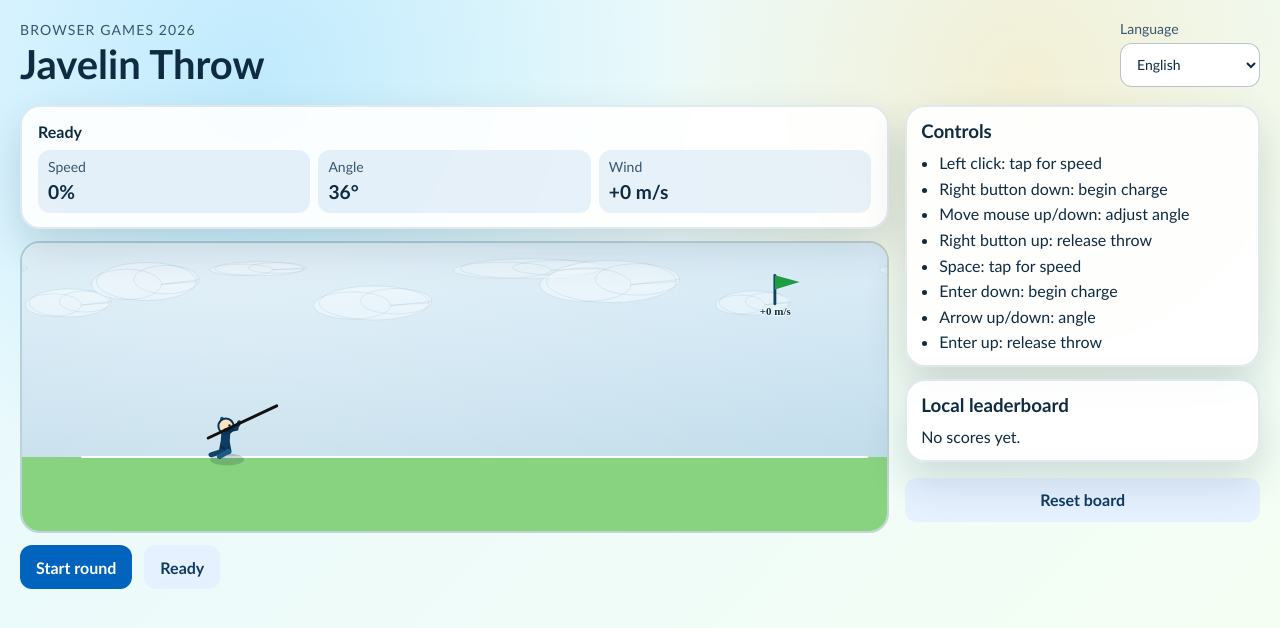
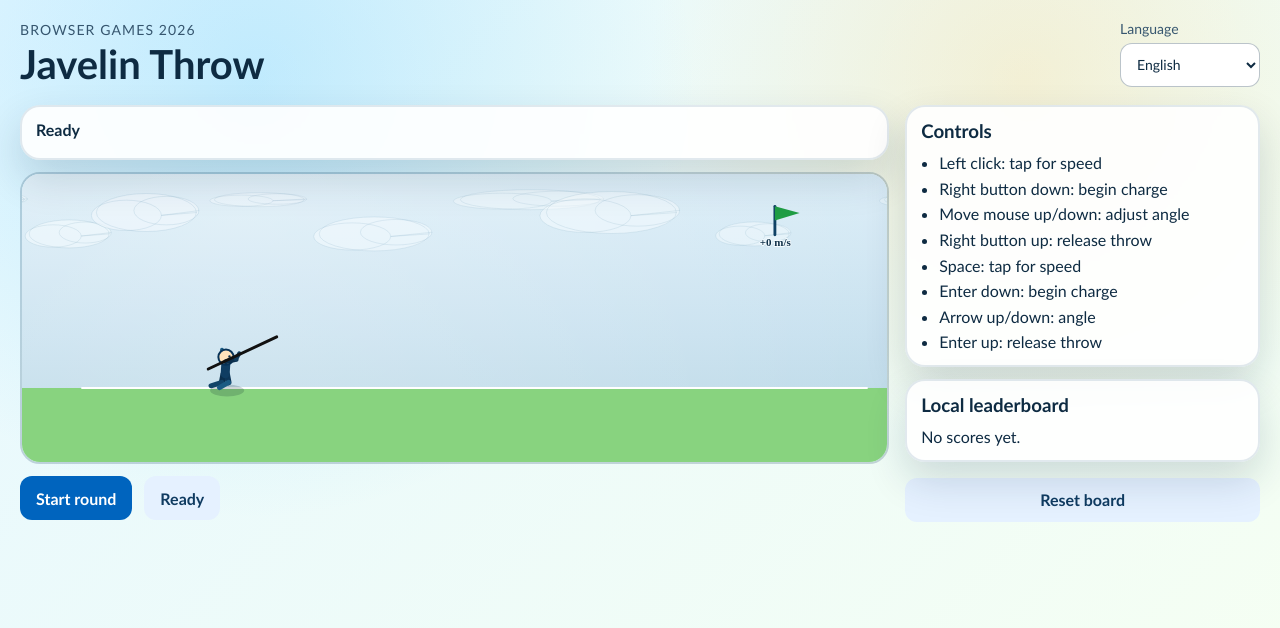
Before and after one commit to tonikv/Javelin, a React (Vite) app: page / in a window 1280 px wide. Shown: the top 628 px of the page. Built offline with nearby package versions, Linux system fonts and the light colour scheme.

Commit message:
Refactor throw info UI and persist throw specs in highscores

```diff
--- a/src/features/javelin/JavelinPage.tsx
+++ b/src/features/javelin/JavelinPage.tsx
@@ -169,6 +169,7 @@ export const JavelinPage = (): ReactElement => {
     state.phase.isHighscore &&
     savedRoundId !== state.roundId;
   const resultDistanceM = state.phase.tag === 'result' ? state.phase.distanceM : null;
+  const resultThrowSpecs = state.phase.tag === 'result' ? state.phase.launchedFrom : null;
 
   const isFoulMessage =
     state.phase.tag === 'fault' ||
@@ -218,19 +219,39 @@ export const JavelinPage = (): ReactElement => {
           {resultStatusMessage && (
             <p className={`result-note ${isFoulMessage ? 'is-foul' : ''}`}>{resultStatusMessage}</p>
           )}
+          {resultThrowSpecs !== null && (
+            <div className="result-specs">
+              <span className="score-chip">
+                {t('spec.wind')}:{' '}
+                {resultThrowSpecs.windMs >= 0 ? '+' : ''}
+                {formatNumber(resultThrowSpecs.windMs)} m/s
+              </span>
+              <span className="score-chip">
+                {t('spec.angle')}: {formatNumber(resultThrowSpecs.angleDeg, 0)}°
+              </span>
+              <span className="score-chip">
+                {t('spec.launchSpeed')}: {formatNumber(resultThrowSpecs.launchSpeedMs)} m/s
+              </span>
+            </div>
+          )}
 
           {canSaveScore && state.phase.tag === 'result' && (
             <form
               className="save-form"
               onSubmit={(event) => {
                 event.preventDefault();
+                if (state.phase.tag !== 'result') {
+                  return;
+                }
                 addHighscore({
                   id: crypto.randomUUID(),
                   name: nameInput.trim().slice(0, 10) || t('scoreboard.defaultName'),
                   distanceM: resultDistanceM ?? 0,
                   playedAtIso: new Date().toISOString(),
                   locale,
-                  windMs: state.windMs
+                  windMs: state.phase.launchedFrom.windMs,
+                  launchSpeedMs: state.phase.launchedFrom.launchSpeedMs,
+                  angleDeg: state.phase.launchedFrom.angleDeg
                 });
                 setSavedRoundId(state.roundId);
               }}
--- a/src/features/javelin/components/HudPanel.tsx
+++ b/src/features/javelin/components/HudPanel.tsx
@@ -1,6 +1,6 @@
 import type { ReactElement } from 'react';
 import type { GameState } from '../game/types';
-import { getAngleDeg, getSpeedPercent, getThrowLineRemainingM } from '../game/selectors';
+import { getThrowLineRemainingM } from '../game/selectors';
 import { useI18n } from '../../../i18n/init';
 
 type HudPanelProps = {
@@ -30,8 +30,6 @@ const phaseMessageKey = (state: GameState): string => {
 
 export const HudPanel = ({ state }: HudPanelProps): ReactElement => {
   const { t, formatNumber } = useI18n();
-  const speed = getSpeedPercent(state);
-  const angle = getAngleDeg(state);
   const throwLineRemainingM = getThrowLineRemainingM(state);
 
   const phaseHint =
@@ -40,38 +38,11 @@ export const HudPanel = ({ state }: HudPanelProps): ReactElement => {
       : state.phase.tag === 'chargeAim'
         ? t('javelin.speedPassiveHint')
         : '';
-  const windHint = (() => {
-    if (state.phase.tag !== 'chargeAim') {
-      return '';
-    }
-    if (Math.abs(state.windMs) < 0.3) {
-      return '';
-    }
-    return state.windMs < -0.3 ? t('javelin.windHintHeadwind') : t('javelin.windHintTailwind');
-  })();
 
   return (
     <section className="card hud-panel" aria-label={t('a11y.hudPanel')}>
       <div className="hud-topline">{t(phaseMessageKey(state))}</div>
       {phaseHint && <div className="hud-hint">{phaseHint}</div>}
-      {windHint && <div className="hud-hint hud-hint-wind">{windHint}</div>}
-      <div className="hud-grid">
-        <div className="hud-item">
-          <span>{t('hud.speed')}</span>
-          <strong>{speed}%</strong>
-        </div>
-        <div className="hud-item">
-          <span>{t('hud.angle')}</span>
-          <strong>{formatNumber(angle, 0)}°</strong>
-        </div>
-        <div className="hud-item">
-          <span>{t('hud.wind')}</span>
-          <strong>
-            {state.windMs >= 0 ? '+' : ''}
-            {formatNumber(state.windMs)} m/s
-          </strong>
-        </div>
-      </div>
     </section>
   );
 };
--- a/src/features/javelin/components/ScoreBoard.tsx
+++ b/src/features/javelin/components/ScoreBoard.tsx
@@ -26,13 +26,33 @@ const ScoreBoardContentComponent = ({ highscores }: ScoreBoardContentProps): Rea
     return <p className="scoreboard-empty">{t('scoreboard.empty')}</p>;
   }
 
+  const formatSignedWind = (windMs: number): string =>
+    `${windMs >= 0 ? '+' : ''}${formatNumber(windMs)} m/s`;
+
   return (
     <ol className="scoreboard-list">
       {highscores.map((entry) => (
         <li key={entry.id} className="scoreboard-entry">
-          <span>{entry.name}</span>
-          <strong>{formatNumber(entry.distanceM)} m</strong>
-          <time>{dateFormatter.format(new Date(entry.playedAtIso))}</time>
+          <div className="scoreboard-main">
+            <span className="scoreboard-name">{entry.name}</span>
+            <strong className="scoreboard-distance">{formatNumber(entry.distanceM)} m</strong>
+            <time className="scoreboard-date">{dateFormatter.format(new Date(entry.playedAtIso))}</time>
+          </div>
+          <div className="scoreboard-meta">
+            <span className="score-chip">
+              {t('spec.wind')}: {formatSignedWind(entry.windMs)}
+            </span>
+            {typeof entry.angleDeg === 'number' && (
+              <span className="score-chip">
+                {t('spec.angle')}: {formatNumber(entry.angleDeg, 0)}°
+              </span>
+            )}
+            {typeof entry.launchSpeedMs === 'number' && (
+              <span className="score-chip">
+                {t('spec.launchSpeed')}: {formatNumber(entry.launchSpeedMs)} m/s
+              </span>
+            )}
+          </div>
         </li>
       ))}
     </ol>
--- a/src/features/javelin/game/selectors.ts
+++ b/src/features/javelin/game/selectors.ts
@@ -16,22 +16,6 @@ export const getSpeedPercent = (state: GameState): number => {
     return Math.round(state.phase.launchedFrom.speedNorm * 100);
   }
   return 0;
-};
-
-export const getAngleDeg = (state: GameState): number => {
-  switch (state.phase.tag) {
-    case 'chargeAim':
-    case 'throwAnim':
-      return state.phase.angleDeg;
-    case 'flight':
-    case 'result':
-      return state.phase.launchedFrom.angleDeg;
-    case 'idle':
-    case 'runup':
-    case 'fault':
-    default:
-      return state.aimAngleDeg;
-  }
 };
 
 export const getRunupMeterPhase01 = (state: GameState): number | null => {
--- a/src/features/javelin/game/types.ts
+++ b/src/features/javelin/game/types.ts
@@ -155,4 +155,6 @@ export type HighscoreEntry = {
   playedAtIso: string;
   locale: Locale;
   windMs: number;
+  launchSpeedMs?: number;
+  angleDeg?: number;
 };
--- a/src/features/javelin/hooks/useLocalHighscores.ts
+++ b/src/features/javelin/hooks/useLocalHighscores.ts
@@ -47,13 +47,28 @@ const parseEntry = (value: unknown): HighscoreEntry | null => {
   }
   const windMs = raw.windMs === undefined ? 0 : raw.windMs;
 
+  if (
+    raw.launchSpeedMs !== undefined &&
+    (typeof raw.launchSpeedMs !== 'number' || !Number.isFinite(raw.launchSpeedMs))
+  ) {
+    return null;
+  }
+  const launchSpeedMs = typeof raw.launchSpeedMs === 'number' ? raw.launchSpeedMs : undefined;
+
+  if (raw.angleDeg !== undefined && (typeof raw.angleDeg !== 'number' || !Number.isFinite(raw.angleDeg))) {
+    return null;
+  }
+  const angleDeg = typeof raw.angleDeg === 'number' ? raw.angleDeg : undefined;
+
   return {
     id: raw.id,
     name: raw.name,
     distanceM: raw.distanceM,
     playedAtIso: raw.playedAtIso,
     locale,
-    windMs
+    windMs,
+    launchSpeedMs,
+    angleDeg
   };
 };
 
--- a/src/i18n/resources.ts
+++ b/src/i18n/resources.ts
@@ -9,8 +9,6 @@ export const resources: Record<Locale, Messages> = {
     'javelin.runupHint': 'Naputa nopeasti vauhtia. Heittoviivalle',
     'javelin.throwLine': 'Heittoviiva',
     'javelin.speedPassiveHint': 'Vauhti hiipuu tähtäyksessä - vapauta vihreällä alueella.',
-    'javelin.windHintHeadwind': 'Vastatuuli - tähtää korkeammalle',
-    'javelin.windHintTailwind': 'Myötätuuli - matalampi kulma kantaa pidemmälle',
     'javelin.landingTipFirst': 'Kärki edellä',
     'javelin.landingFlat': 'Litteä alastulo',
     'javelin.result.foul_line': 'Hylätty: viiva ylitetty',
@@ -23,11 +21,11 @@ export const resources: Record<Locale, Messages> = {
     'phase.flight': 'Keihäs ilmassa',
     'phase.result': 'Tulos valmis',
     'phase.fault': 'Virheheitto',
-    'hud.speed': 'Vauhti',
-    'hud.angle': 'Kulma',
-    'hud.wind': 'Tuuli',
     'hud.rhythm': 'Kiihdytys',
     'hud.force': 'Voima',
+    'spec.wind': 'Tuuli',
+    'spec.angle': 'Kulma',
+    'spec.launchSpeed': 'Nopeus',
     'hud.perfect': 'Täydellinen',
     'hud.good': 'Hyvä',
     'hud.miss': 'Huti',
@@ -73,8 +71,6 @@ export const resources: Record<Locale, Messages> = {
     'javelin.runupHint': 'Tryck snabbt för fart. Kvar till linjen',
     'javelin.throwLine': 'Kastlinje',
     'javelin.speedPassiveHint': 'Farten avtar under laddning - släpp i gröna zonen.',
-    'javelin.windHintHeadwind': 'Motvind - sikta högre för distans',
-    'javelin.windHintTailwind': 'Medvind - lägre vinkel bär längre',
     'javelin.landingTipFirst': 'Spetsen först',
     'javelin.landingFlat': 'Platt landning',
     'javelin.result.foul_line': 'Ogiltigt: linjen överträdd',
@@ -87,11 +83,11 @@ export const resources: Record<Locale, Messages> = {
     'phase.flight': 'Spjutet flyger',
     'phase.result': 'Resultat klart',
     'phase.fault': 'Övertramp',
-    'hud.speed': 'Fart',
-    'hud.angle': 'Vinkel',
-    'hud.wind': 'Vind',
     'hud.rhythm': 'Ansats',
     'hud.force': 'Kraft',
+    'spec.wind': 'Vind',
+    'spec.angle': 'Vinkel',
+    'spec.launchSpeed': 'Hastighet',
     'hud.perfect': 'Perfekt',
     'hud.good': 'Bra',
     'hud.miss': 'Miss',
@@ -137,8 +133,6 @@ export const resources: Record<Locale, Messages> = {
     'javelin.runupHint': 'Tap fast to build speed. Distance to line',
     'javelin.throwLine': 'Throw Line',
     'javelin.speedPassiveHint': 'Speed decays during charge - release in the green zone.',
-    'javelin.windHintHeadwind': 'Headwind - aim higher for distance',
-    'javelin.windHintTailwind': 'Tailwind - lower angle carries further',
     'javelin.landingTipFirst': 'Tip-first landing',
     'javelin.landingFlat': 'Flat landing',
     'javelin.result.foul_line': 'Foul: line crossed',
@@ -151,11 +145,11 @@ export const resources: Record<Locale, Messages> = {
     'phase.flight': 'Javelin in flight',
     'phase.result': 'Result ready',
     'phase.fault': 'Fault throw',
-    'hud.speed': 'Speed',
-    'hud.angle': 'Angle',
-    'hud.wind': 'Wind',
     'hud.rhythm': 'Run-up',
     'hud.force': 'Force',
+    'spec.wind': 'Wind',
+    'spec.angle': 'Angle',
+    'spec.launchSpeed': 'Speed',
     'hud.perfect': 'Perfect',
     'hud.good': 'Good',
     'hud.miss': 'Miss',
--- a/src/index.css
+++ b/src/index.css
@@ -102,49 +102,21 @@ h1 {
 }
 
 .hud-panel {
-  padding: 14px 16px;
+  padding: 12px 14px;
 }
 
 .hud-topline {
   font-weight: 800;
-  margin-bottom: 8px;
+  margin-bottom: 6px;
   display: flex;
   flex-wrap: wrap;
-  gap: 12px;
+  gap: 8px;
 }
 
 .hud-hint {
   font-size: 0.875rem;
   color: var(--text-soft);
-  margin-bottom: 8px;
-}
-
-.hud-hint-wind {
-  color: #0f4e7a;
-  font-weight: 700;
-}
-
-.hud-grid {
-  display: grid;
-  grid-template-columns: repeat(3, minmax(0, 1fr));
-  gap: 8px;
-}
-
-.hud-item {
-  padding: 8px 10px;
-  border-radius: 12px;
-  background: rgba(0, 100, 190, 0.09);
-  display: grid;
-  gap: 2px;
-}
-
-.hud-item span {
-  font-size: 0.875rem;
-  color: var(--text-soft);
-}
-
-.hud-item strong {
-  font-size: 1.2rem;
+  margin: 0;
 }
 
 .canvas-frame {
@@ -223,6 +195,13 @@ button.ghost {
   color: #9b2217;
 }
 
+.result-specs {
+  display: flex;
+  flex-wrap: wrap;
+  gap: 8px;
+  margin: -2px 0 0;
+}
+
 .save-form {
   display: flex;
   flex-wrap: wrap;
@@ -287,17 +266,48 @@ button.ghost {
 
 .scoreboard-entry {
   display: grid;
-  grid-template-columns: minmax(0, 1fr) auto auto;
-  gap: 8px;
-  align-items: baseline;
-  padding: 6px 8px;
+  gap: 6px;
+  padding: 8px 10px;
   border-radius: 10px;
   background: rgba(0, 143, 85, 0.08);
 }
 
-.scoreboard-entry time {
+.scoreboard-main {
+  display: grid;
+  grid-template-columns: minmax(0, 1fr) auto auto;
+  gap: 8px;
+  align-items: baseline;
+}
+
+.scoreboard-name {
+  min-width: 0;
+  overflow: hidden;
+  text-overflow: ellipsis;
+  white-space: nowrap;
+}
+
+.scoreboard-meta {
+  display: flex;
+  flex-wrap: wrap;
+  gap: 6px;
+}
+
+.score-chip {
+  display: inline-flex;
+  align-items: center;
+  gap: 4px;
+  padding: 4px 8px;
+  border-radius: 999px;
+  background: rgba(0, 100, 190, 0.11);
+  color: #0f3b61;
+  font-size: 0.78rem;
+  font-weight: 700;
+  line-height: 1.2;
+}
+
+.scoreboard-date {
   color: var(--text-soft);
-  font-size: 0.875rem;
+  font-size: 0.8rem;
 }
 
 .disclosure {
```
Also changed, not shown: 2 other files (tests, documents, lock files or other folders).
